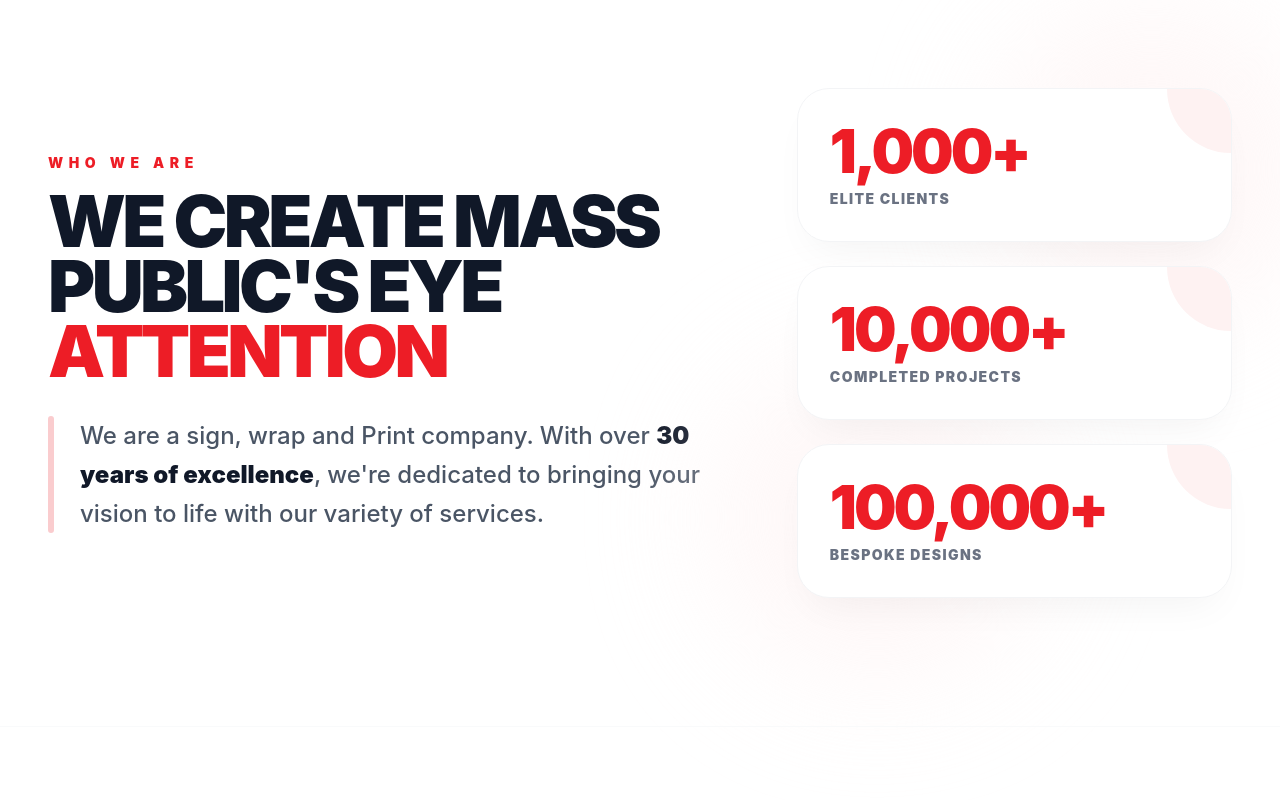
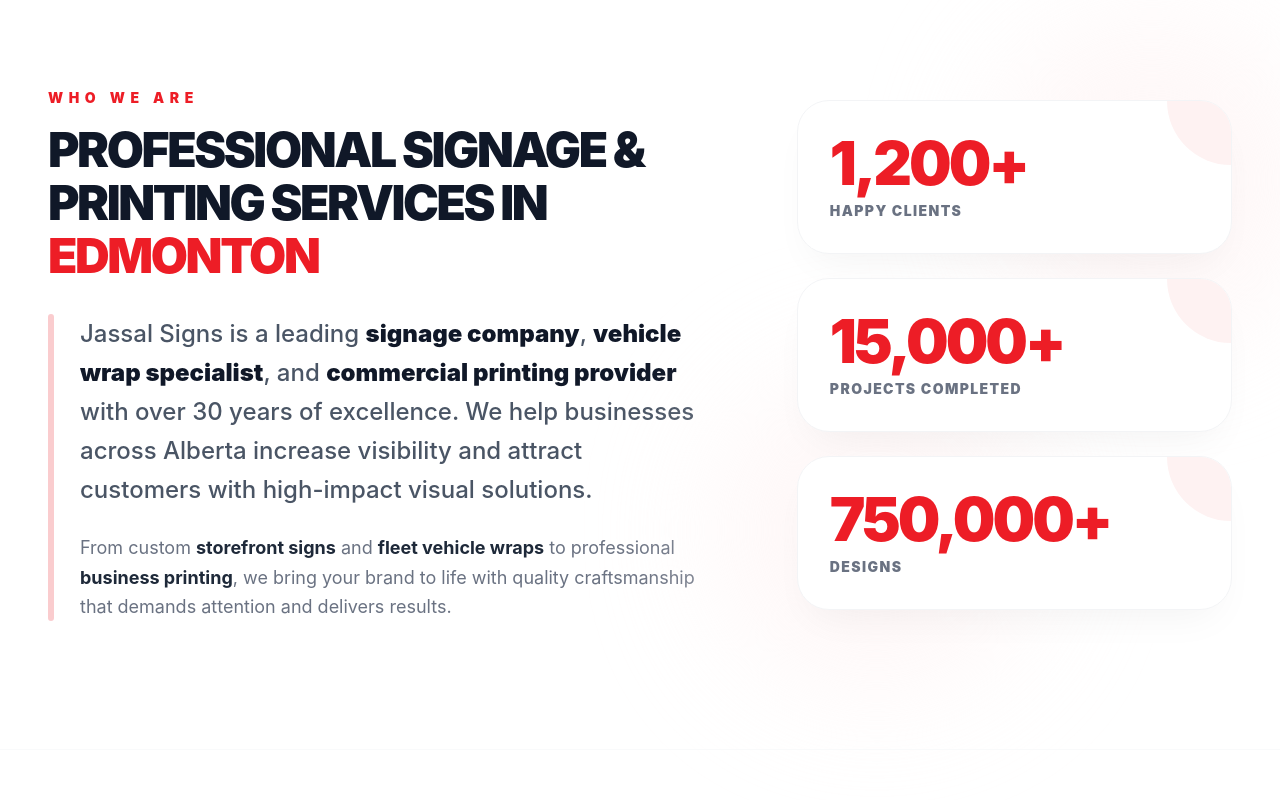
Before and after one commit to techxgrow/jassalsigns, a Next.js app: page / in a window 1280 px wide. Shown: the part 1000-1800 px from the top of the page. Built offline with nearby package versions, Linux system fonts and the light colour scheme.

Commit message:
change content of homelayout

```diff
--- a/src/components/AboutSection.jsx
+++ b/src/components/AboutSection.jsx
@@ -33,46 +33,50 @@ const AboutSection = () => {
                 <h4 className="text-[#ED1D26] font-black uppercase tracking-[0.4em] text-xs md:text-sm">
                   Who We Are
                 </h4>
-                <h2 className="text-5xl md:text-7xl font-black text-gray-900 leading-[0.9] tracking-tighter uppercase">
-                  We create mass <br />
-                  public's eye <span className="text-[#ED1D26]">attention</span>
+                <h2 className="text-4xl md:text-5xl font-black text-gray-900 leading-[1.1] tracking-tighter uppercase">
+                  Professional Signage & Printing Services in{" "}
+                  <span className="text-[#ED1D26]">Edmonton</span>
                 </h2>
               </div>
 
               <div className="relative">
                 <div className="absolute left-0 top-0 w-1.5 h-full bg-red-600/20 rounded-full"></div>
-                <p className="pl-8 text-xl md:text-2xl text-gray-600 font-medium leading-relaxed max-w-2xl">
-                  We are a sign, wrap and Print company. With over{" "}
-                  <span className="text-gray-900 font-black">
-                    30 years of excellence
-                  </span>
-                  , we're dedicated to bringing your vision to life with our
-                  variety of services.
-                </p>
+                <div className="pl-8 space-y-6">
+                  <p className="text-xl md:text-2xl text-gray-600 font-medium leading-relaxed max-w-2xl">
+                    Jassal Signs is a leading{" "}
+                    <span className="text-gray-900 font-black">
+                      signage company
+                    </span>
+                    ,{" "}
+                    <span className="text-gray-900 font-black">
+                      vehicle wrap specialist
+                    </span>
+                    , and{" "}
+                    <span className="text-gray-900 font-black">
+                      commercial printing provider
+                    </span>{" "}
+                    with over 30 years of excellence. We help businesses across
+                    Alberta increase visibility and attract customers with
+                    high-impact visual solutions.
+                  </p>
+                  <p className="text-lg text-gray-500 leading-relaxed max-w-2xl">
+                    From custom{" "}
+                    <span className="text-gray-800 font-bold">
+                      storefront signs
+                    </span>{" "}
+                    and{" "}
+                    <span className="text-gray-800 font-bold">
+                      fleet vehicle wraps
+                    </span>{" "}
+                    to professional{" "}
+                    <span className="text-gray-800 font-bold">
+                      business printing
+                    </span>
+                    , we bring your brand to life with quality craftsmanship
+                    that demands attention and delivers results.
+                  </p>
+                </div>
               </div>
-
-              {/* <div className="pt-6">
-                <div className="inline-flex items-center gap-4 group cursor-pointer">
-                  <div className="w-12 h-12 rounded-full border-2 border-red-600 flex items-center justify-center group-hover:bg-red-600 transition-all duration-500">
-                    <svg
-                      className="w-5 h-5 text-red-600 group-hover:text-white transition-colors"
-                      fill="none"
-                      stroke="currentColor"
-                      viewBox="0 0 24 24"
-                    >
-                      <path
-                        strokeLinecap="round"
-                        strokeLinejoin="round"
-                        strokeWidth="3"
-                        d="M19 9l-7 7-7-7"
-                      />
-                    </svg>
-                  </div>
-                  <span className="text-gray-900 font-black uppercase tracking-widest text-sm">
-                    Discover Our Legacy
-                  </span>
-                </div>
-              </div> */}
             </div>
 
             {/* Right Stats - Elite Cards */}
@@ -83,9 +87,9 @@ const AboutSection = () => {
 
               <div className="grid grid-cols-1 gap-6">
                 {[
-                  { label: "Elite Clients", end: 1000, suffix: "+" },
-                  { label: "Completed Projects", end: 10000, suffix: "+" },
-                  { label: "Bespoke Designs", end: 100000, suffix: "+" },
+                  { label: "Happy Clients", end: 1200, suffix: "+" },
+                  { label: "Projects Completed", end: 15000, suffix: "+" },
+                  { label: "Designs", end: 750000, suffix: "+" },
                 ].map((stat, idx) => (
                   <div
                     key={idx}
--- a/src/components/ExpertMediaAgency.jsx
+++ b/src/components/ExpertMediaAgency.jsx
@@ -8,41 +8,63 @@ const ExpertMediaAgency = () => {
   }, []);
 
   return (
-    <section className="w-full h-[90vh]    bg-[url(/second/bg.jpg)] bg-cover" style={{backgroundPosition:"-410px center",}} id="about">
+    <section
+      className="w-full h-[90vh] bg-[url(/second/bg.jpg)] bg-cover"
+      style={{ backgroundPosition: "-410px center" }}
+      id="about"
+    >
       <div className="bg-black/50 w-full h-full">
-
-
-      <div className=" md:max-w-[85vw] max-w-[95vw] h-full mx-auto flex flex-col md:flex-row">
+        <div className="md:max-w-[85vw] max-w-[95vw] h-full mx-auto flex flex-col md:flex-row">
           {/* Left Column - Enhanced with Jassal Signs Content */}
-        <div className="w-full md:w-1/2 h-full md:h-full flex items-center justify-center  md:bg-center p-6 shadow-lg relative">
-          <div className="absolute top-0 left-0 flex flex-col justify-center items-start   w-full h-full px-5 md:px-0  text-white text-left space-y-4">
-
-            <h2 className="md:text-3xl text-4xl font-semibold">EXPERT OUT OF MEDIA AGENCY</h2>
-            <p className="md:text-lg text-sm max-w-xl">
-              Jassal Signs has been a trusted name in the signage and outdoor advertising industry
-              for over 25 years. Specializing in high-impact billboard solutions, our team delivers
-              custom, creative, and strategic campaigns that elevate your brand visibility.
+          <div className="w-full md:w-1/2 h-full flex items-center justify-center md:justify-start p-6 relative">
+            <div className="flex flex-col justify-center items-start w-full text-white text-left space-y-4 max-w-full">
+              <h2 className="text-xl md:text-2xl lg:text-3xl font-semibold uppercase leading-tight break-words w-full pr-2">
+                PROFESSIONAL SIGNAGE & COMMERCIAL PRINTING SERVICES
+              </h2>
+              <p className="text-sm md:text-base lg:text-lg max-w-full md:max-w-xl break-words">
+                Jassal Signs is a leading signage company and commercial
+                printing provider with over 30 years of experience serving
+                businesses in Alberta. We create custom business signs, vehicle
+                wraps, and high-quality print materials that enhance brand
+                visibility and attract customers.
               </p>
-            <p className="md:text-base text-xs max-w-xl">
-              From concept to installation, we offer comprehensive services including hoardings,
-              glow signs, digital displays, and more. Let Jassal Signs help you capture attention
-              and leave a lasting impression.
+              <p className="text-xs md:text-sm lg:text-base max-w-full md:max-w-xl break-words">
+                Our comprehensive services include storefront signage, indoor
+                and outdoor signs, vehicle graphics, banners, trade show
+                displays, and commercial printing. From design to installation,
+                Jassal Signs delivers professional solutions that make your
+                business stand out.
               </p>
             </div>
           </div>
-         <hr className="md:hidden border border-white mx-6"  />
+          <hr className="md:hidden border border-white mx-6" />
           {/* Right Column */}
-        <div className="w-full md:w-1/2 h-full md:h-auto bg-bottom  shadow-lg relative">
-          <div className="absolute top-0 left-0 flex flex-col justify-center w-full h-full md:pl-10 px-5 md:px-0  py-5 md:py-10">
-            <h2 className="md:text-3xl text-xl  font-semibold text-white  md:text-left">
-              Providing expert assistance with billboard advertising for 25 years.
+          <div className="w-full md:w-1/2 h-full md:h-auto bg-bottom shadow-lg relative">
+            <div className="absolute top-0 left-0 flex flex-col justify-center w-full h-full md:pl-10 px-5 md:px-0 py-5 md:py-10">
+              <h2 className="md:text-3xl text-xl font-semibold text-white md:text-left">
+                Over 30 years of signage & printing expertise.
               </h2>
+              <p className="text-white mt-2 font-medium">
+                Our Service Excellence:
+              </p>
 
               {/* Progress Bars */}
               <div className="mt-6 space-y-6">
-              <ProgressBar title="Strategy" percentage={90} />
-              <ProgressBar title="Performance" percentage={75} />
-              <ProgressBar title="Planning" percentage={80} />
+                <ProgressBar
+                  title="Creative Design"
+                  percentage={90}
+                  subtext="– Custom signage and graphics that match your vision"
+                />
+                <ProgressBar
+                  title="Quality Production"
+                  percentage={75}
+                  subtext="– Advanced printing and durable materials"
+                />
+                <ProgressBar
+                  title="Professional Service"
+                  percentage={80}
+                  subtext="– Complete support from concept to completion"
+                />
               </div>
             </div>
           </div>
@@ -53,30 +75,47 @@ const ExpertMediaAgency = () => {
 };
 
 // Progress Bar Component
-const ProgressBar = ({ title, percentage }) => {
+const ProgressBar = ({ title, percentage, subtext }) => {
   const [progress, setProgress] = useState(0);
+  // Create a safe ID by replacing spaces with hyphens
+  const safeTitle = title.replace(/\s+/g, "-");
 
   useEffect(() => {
     const handleScroll = () => {
-      const bar = document.getElementById(`progress-${title}`);
-      if (bar && bar.getBoundingClientRect().top < window.innerHeight * 0.75) {
+      const bar = document.getElementById(`progress-${safeTitle}`);
+      if (bar) {
+        const rect = bar.getBoundingClientRect();
+        if (rect.top < window.innerHeight && rect.bottom >= 0) {
           setTimeout(() => setProgress(percentage), 300);
+        }
       }
     };
 
+    // Trigger once on mount
+    handleScroll();
+
     window.addEventListener("scroll", handleScroll);
     return () => window.removeEventListener("scroll", handleScroll);
-  }, [percentage, title]);
+  }, [percentage, safeTitle]);
 
   return (
     <div className="w-full">
-      <div className="flex justify-between mb-2">
-        <span className="font-medium md:text-xl text-md text-white">{title}</span>
+      <div className="flex flex-col mb-2">
+        <div className="flex justify-between items-end">
+          <span className="font-medium md:text-xl text-md text-white">
+            {title}
+          </span>
           <span className="font-medium text-white">{progress}%</span>
+        </div>
+        {subtext && (
+          <span className="text-white/80 text-xs md:text-sm mt-1">
+            {subtext}
+          </span>
+        )}
       </div>
       <div className="w-full bg-gray-200 h-2 rounded-full">
         <div
-          id={`progress-${title}`}
+          id={`progress-${safeTitle}`}
           className="h-2 rounded-full transition-all duration-[2000ms] ease-out"
           style={{
             width: `${progress}%`,
```
Also changed, not shown: src/components/NewHomepage.jsx (+22 -22 lines), src/components/Services.jsx (+12 -7 lines), 1 other file (tests, documents, lock files or other folders). Lines whose indentation alone changed are shown as unchanged.
